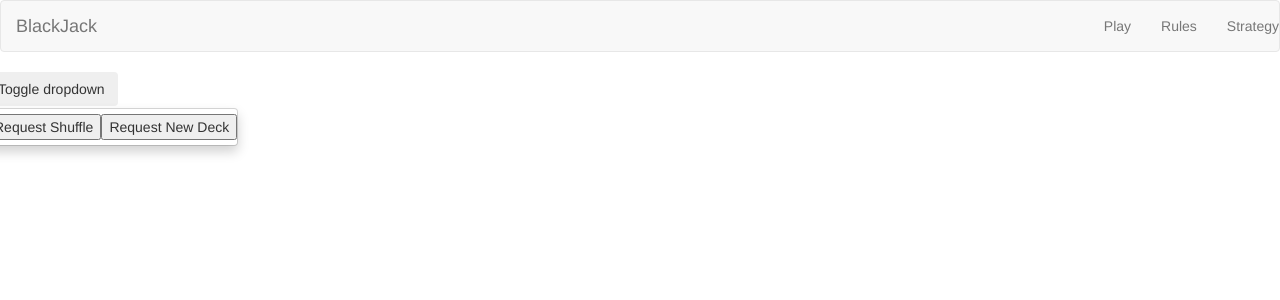
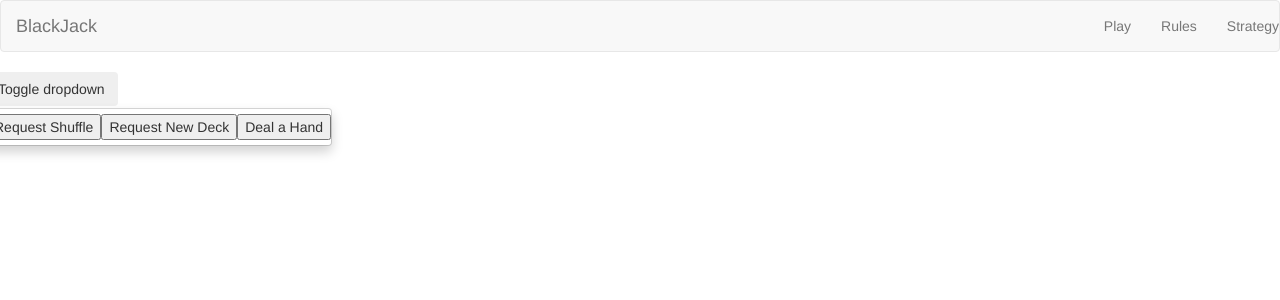
Before and after one commit to jer244/BlackJack, an Angular app: page /play in a window 1280 px wide. Both pictures are taken after a click on the button "Toggle dropdown". Shown: the top 300 px of the page. Built offline with nearby package versions, Linux system fonts and the light colour scheme; no server answers.

Commit message:
add dealHand() function

```diff
--- a/src/app/gameboard/dealer.service.ts
+++ b/src/app/gameboard/dealer.service.ts
@@ -6,9 +6,11 @@ import { Card } from '../interfaces/card.interface';
 @Injectable()
 export class DealerService {
 
-  currentDeckId: String;
+  currentDeckId: string;
   currentShoe: Card[] = [];
-  topCard: Number = 0;
+  topCard: number = 0;
+  dealerStack: Card[] = [];
+  playerStack: Card[] = [];
 
   constructor(private http: HttpClient) { }
 
@@ -37,6 +39,11 @@ export class DealerService {
   }
 
   dealHand(){
-
+    this.dealerStack.push(this.currentShoe[this.topCard]);
+    this.playerStack.push(this.currentShoe[this.topCard+1]);
+    this.dealerStack.push(this.currentShoe[this.topCard+2]);
+    this.playerStack.push(this.currentShoe[this.topCard+3]);
+    this.topCard += 4;
+    console.log(this.dealerStack, this.playerStack);
   }
 }
--- a/src/app/gameboard/gameboard.component.html
+++ b/src/app/gameboard/gameboard.component.html
@@ -5,6 +5,7 @@
       <div ngbDropdownMenu aria-labelledby="dropdownBasic1">
         <button class="dropdown-item" (click)="shuffle()">Request Shuffle</button>
         <button class="dropdown-item" (click)="newDeck()">Request New Deck</button>
+        <button class="dropdown-item" (click)="dealHand()">Deal a Hand</button>
       </div>
     </div>
   </div>
```
